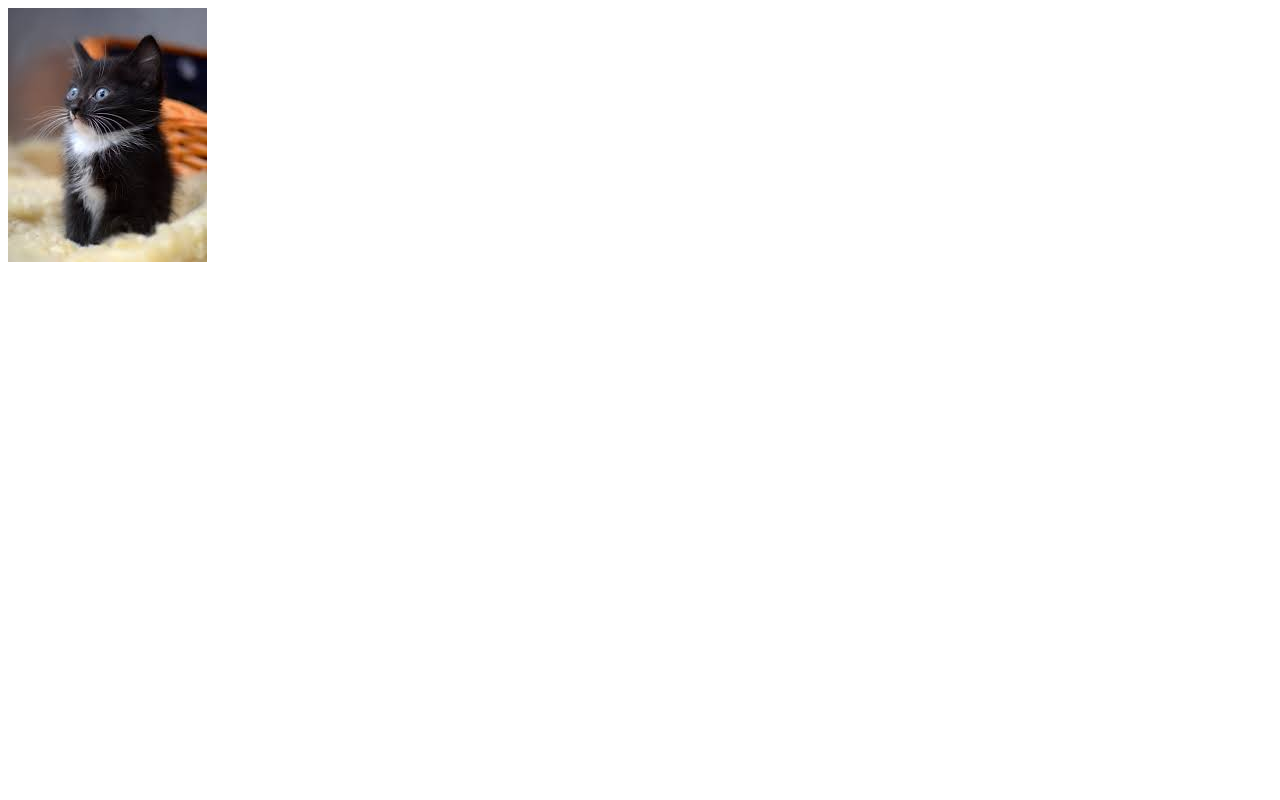
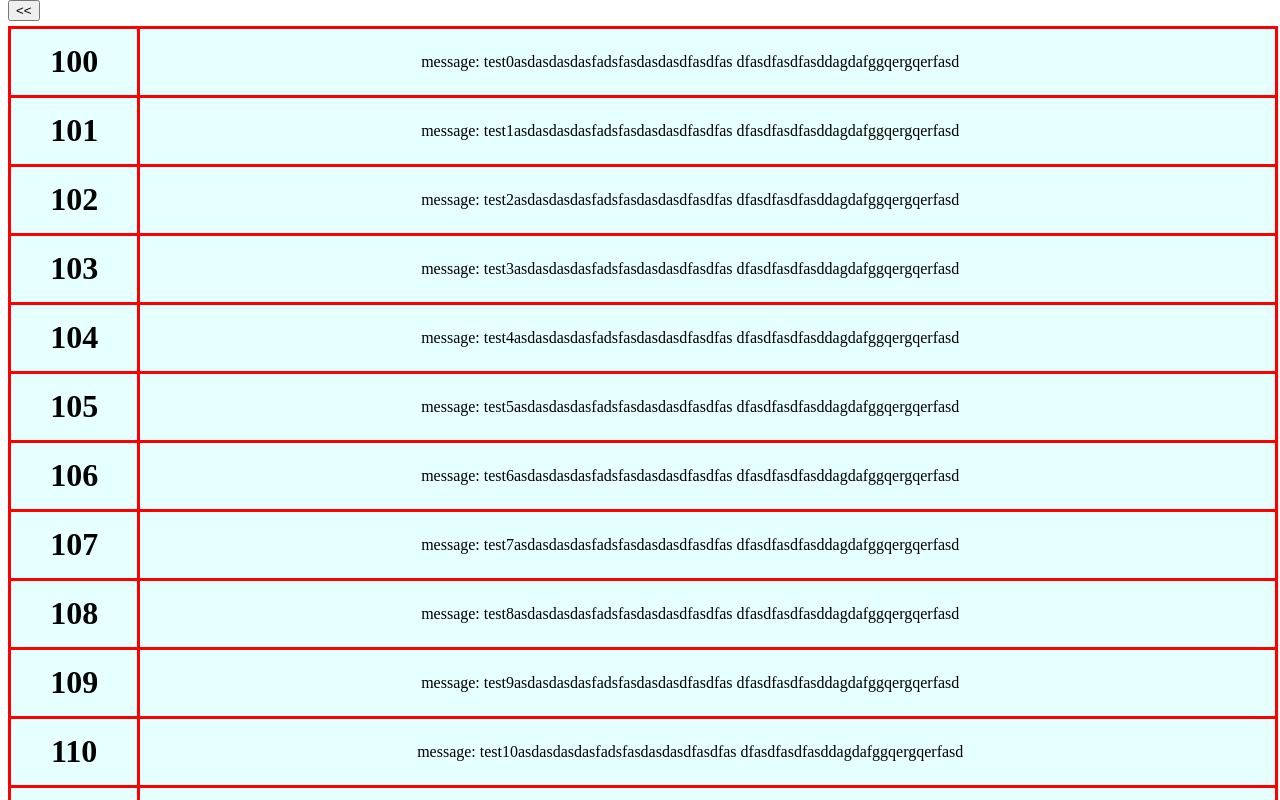
Before and after one commit to nano5/mobile-helper, a Vue app: page / in a window 1280 px wide. Shown: the top 800 px of the page. Built offline with nearby package versions, Linux system fonts and the light colour scheme.

Commit message:
got the room and message screen looking alright

```diff
--- a/index.html
+++ b/index.html
@@ -9,7 +9,6 @@
         </title>
     </head>
     <body>
-        <img src="public/catpic.jpeg" alt="Cat Pictures">
         <div id="app">
             <script src="dist/main.js" type="text/javascript">
 
--- a/src/App.vue
+++ b/src/App.vue
@@ -1,13 +1,20 @@
 <template>
+    <div>
+        <PatientRooms>
 
+        </PatientRooms>
+    </div>
 </template>
 
 <script>
+    import PatientRooms from './components/PatientRooms.vue';
     export default {
-        name: "App2"
+        components: {
+            PatientRooms: PatientRooms
+        },
+        name: "App"
     }
 </script>
 
 <style scoped>
-
 </style>
--- /dev/null
+++ b/src/components/PatientRooms.vue
@@ -0,0 +1,145 @@
+<template>
+    <div>
+        <div id="top">
+            <button>
+                <<
+            </button>
+        </div>
+        <br/>
+        <div class="box">
+            <div class="room" v-for="roomItem in roomItems">
+                <div class="room-number-box">
+                    <div class="room-number">
+                        <h1>
+                            {{roomItem.roomNumber}}
+                        </h1>
+                    </div>
+                </div>
+                <div class="room-info-box">
+                    <div class="room-info">
+                        message: {{roomItem.message}}asdasdasdasfadsfasdasdasdfasdfas
+                        dfasdfasdfasddagdafggqergqerfasd
+                    </div>
+                </div>
+            </div>
+        </div>
+    </div>
+</template>
+
+<script>
+    export default {
+        data() {
+            return {
+                roomItems: [
+                    {roomNumber: 100, message: "test0"},
+                    {roomNumber: 101, message: "test1"},
+                    {roomNumber: 102, message: "test2"},
+                    {roomNumber: 103, message: "test3"},
+                    {roomNumber: 104, message: "test4"},
+                    {roomNumber: 105, message: "test5"},
+                    {roomNumber: 106, message: "test6"},
+                    {roomNumber: 107, message: "test7"},
+                    {roomNumber: 108, message: "test8"},
+                    {roomNumber: 109, message: "test9"},
+                    {roomNumber: 110, message: "test10"},
+                    {roomNumber: 111, message: "test11"},
+                    {roomNumber: 112, message: "test12"},
+                    {roomNumber: 113, message: "test13"},
+                    {roomNumber: 114, message: "test14"},
+                    {roomNumber: 115, message: "test15"},
+                    {roomNumber: 116, message: "test16"},
+                    {roomNumber: 117, message: "test17"},
+                    {roomNumber: 118, message: "test18"},
+                    {roomNumber: 119, message: "test19"},
+                    {roomNumber: 120, message: "test20"},
+                    {roomNumber: 121, message: "test21"},
+                    {roomNumber: 122, message: "test22"},
+                    {roomNumber: 123, message: "test23"},
+                    {roomNumber: 124, message: "test24"},
+                    {roomNumber: 125, message: "test25"},
+                    {roomNumber: 126, message: "test26"},
+                    {roomNumber: 127, message: "test27"},
+                    {roomNumber: 128, message: "test28"}
+                ]
+            }
+        },
+        methods: {
+            roomHeightStyle() {
+                const height = screen.height;
+                const els = document.getElementsByClassName("room");
+                for (var i = 0; i < els.length; ++i) {
+                    els[i].style.height = (height * .11).toString() + "px";
+                }
+            },
+            topHeightStyle() {
+                const height = screen.height;
+                const el = document.getElementById("top");
+                el.style.height = (height * .05).toString() + "px";
+            }
+        },
+        computed: {},
+        mounted() {
+            this.roomHeightStyle();
+            //this.topHeightStyle();
+        },
+        name: "PatientRooms"
+    }
+</script>
+
+<style scoped>
+    .box {
+        background-color: #e6ffff;
+        overflow: auto;
+        border: solid red;
+        /*float: left;*/
+        width: 100%;
+        height: auto;
+    }
+
+    #top {
+        top: 0px;
+        background-color: white;
+        position: fixed;
+        width: 100%;
+        z-index: 10;
+    }
+
+    .room {
+        margin: 0px;
+        padding: 0px;
+        border-bottom: solid red;
+        width: 100%;
+        float: left;
+        clear: left;
+    }
+
+    .room-number-box {
+        border-right: solid red;
+        width: 10%;
+        height: 100%;
+        float: left;
+    }
+
+    .room-number {
+        display: inline-block;
+        position: relative;
+        left: 50%;
+        top: 50%;
+        transform: translate(-50%, -50%);
+    }
+
+    .room-info-box {
+        /* may need to adjust later*/
+        width: 87%;
+        height: 100%;
+        float: left;
+    }
+
+    .room-info {
+        display: inline-block;
+        position: relative;
+        left: 50%;
+        top: 50%;
+        transform: translate(-50%, -50%);
+    }
+</style>
```
Also changed, not shown: package.json (+6 -4 lines), public/catpic.jpeg (deleted), 3 other files (tests, documents, lock files or other folders).
